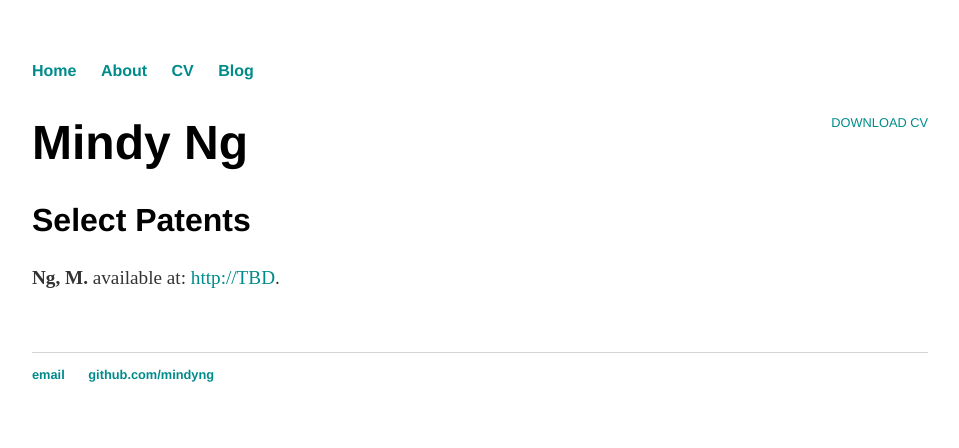
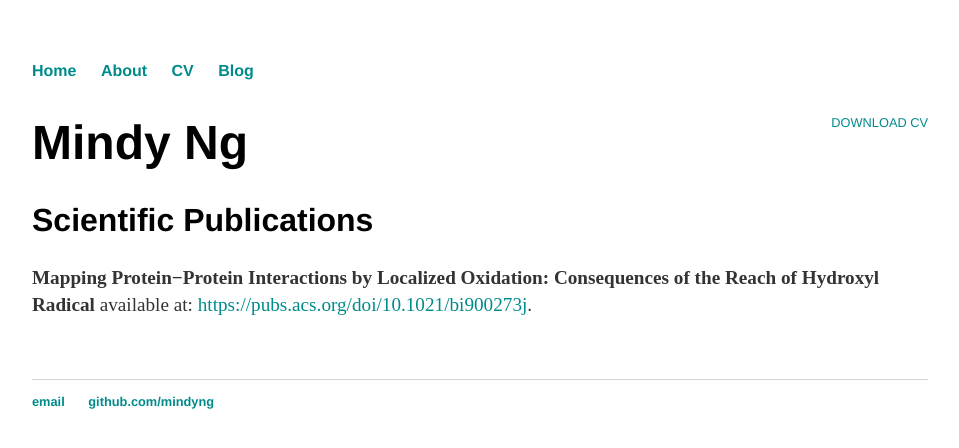
Before and after one commit to mindyng/mindyng.github.io, a Jekyll site: the page built from cv/index.html, in a window 1280 px wide. Shown: the top 448 px of the page, without its empty margins (160-1119 px from the left). Built offline with Jekyll 4.4.1, drawn with Linux system fonts in a browser that asks for light colours.

Commit message:
Update index.html

```diff
--- a/cv/index.html
+++ b/cv/index.html
@@ -33,9 +33,9 @@
 					<h1>Mindy Ng</h1>
 
 
-					<h2>Select Patents</h2>
+					<h2>Scientific Publications</h2>
 
-					<p><strong>Ng, M.</strong> available at: <a href="#">http://TBD</a>.
+					<p><strong>Mapping Protein−Protein Interactions by Localized Oxidation: Consequences of the Reach of Hydroxyl Radical </strong> available at: <a href="#">https://pubs.acs.org/doi/10.1021/bi900273j</a>.
 
 
 	</div>
```
